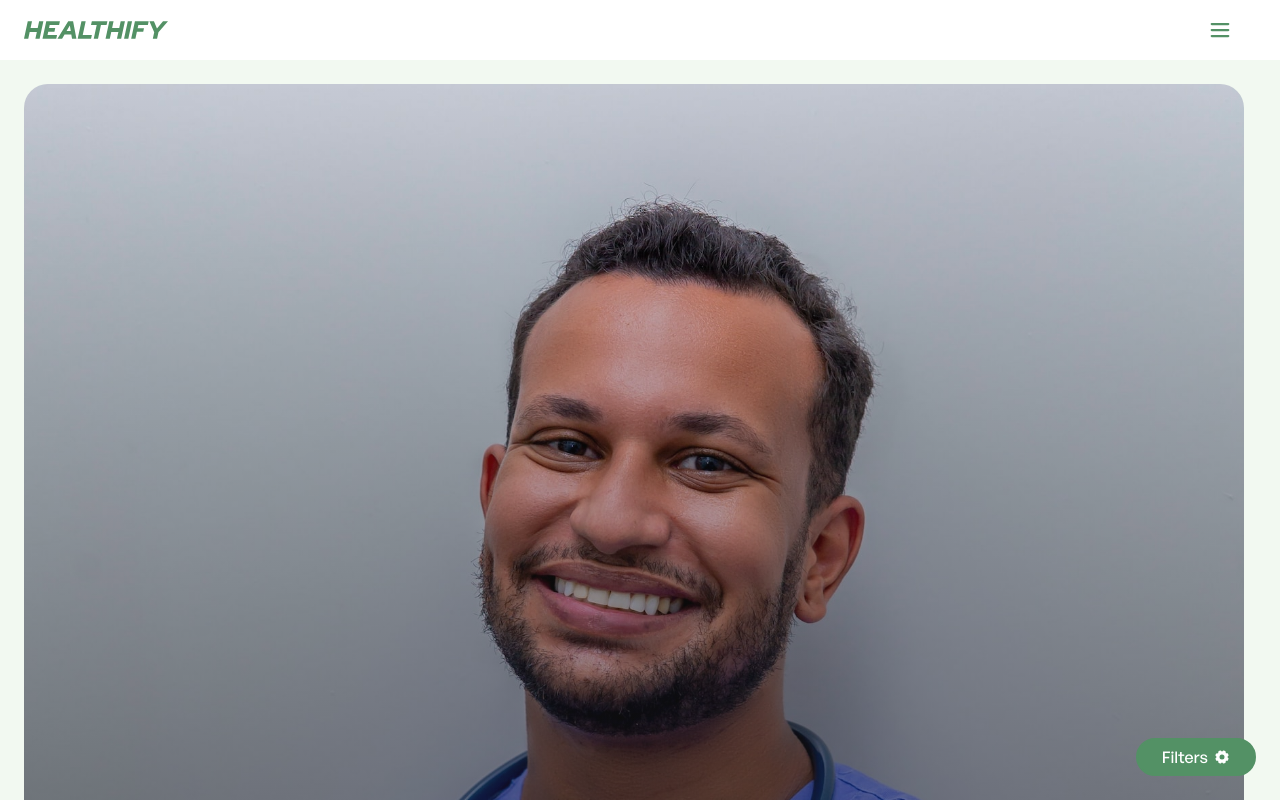
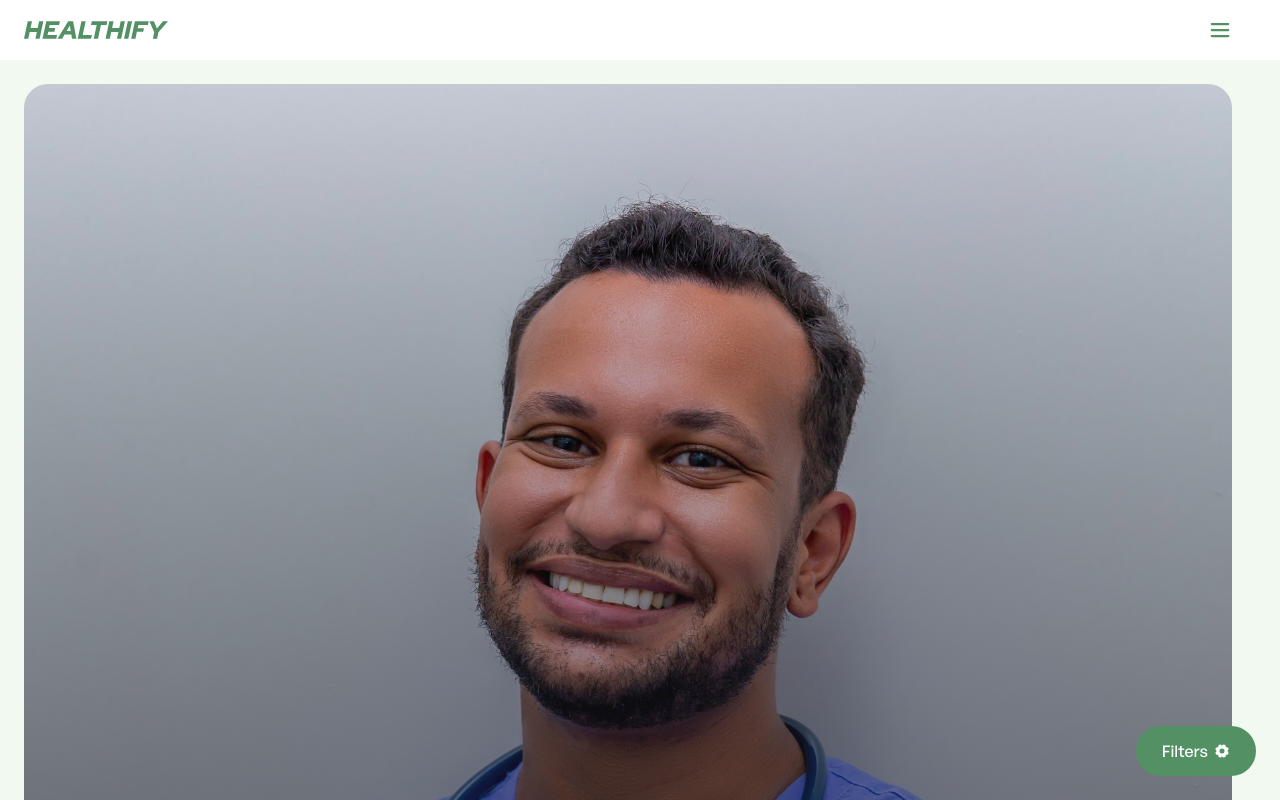
Before and after one commit to saifessam/healthify, a Next.js app: page /doctors in a window 1280 px wide. Shown: the top 800 px of the page. Built offline with nearby package versions, Linux system fonts and the light colour scheme.

Commit message:
Fixed `Grid` and `Button` spacings

```diff
--- a/components/button/styles.css
+++ b/components/button/styles.css
@@ -54,6 +54,7 @@
     position: fixed;
     bottom: var(--spacing);
     right: var(--spacing);
+    padding: var(--half-spacing) var(--spacing);
     z-index: 5;
   }
 
--- a/components/sections/grid/styles.css
+++ b/components/sections/grid/styles.css
@@ -1,7 +1,7 @@
 section#grid {
   width: 100%;
   display: grid;
-  grid-template-columns: repeat(auto-fit, calc(100% - var(--half-spacing)));
-  gap: var(--half-spacing);
+  grid-template-columns: repeat(auto-fit, calc(100% - var(--spacing)));
+  gap: var(--spacing);
   padding: var(--spacing);
 }
```
